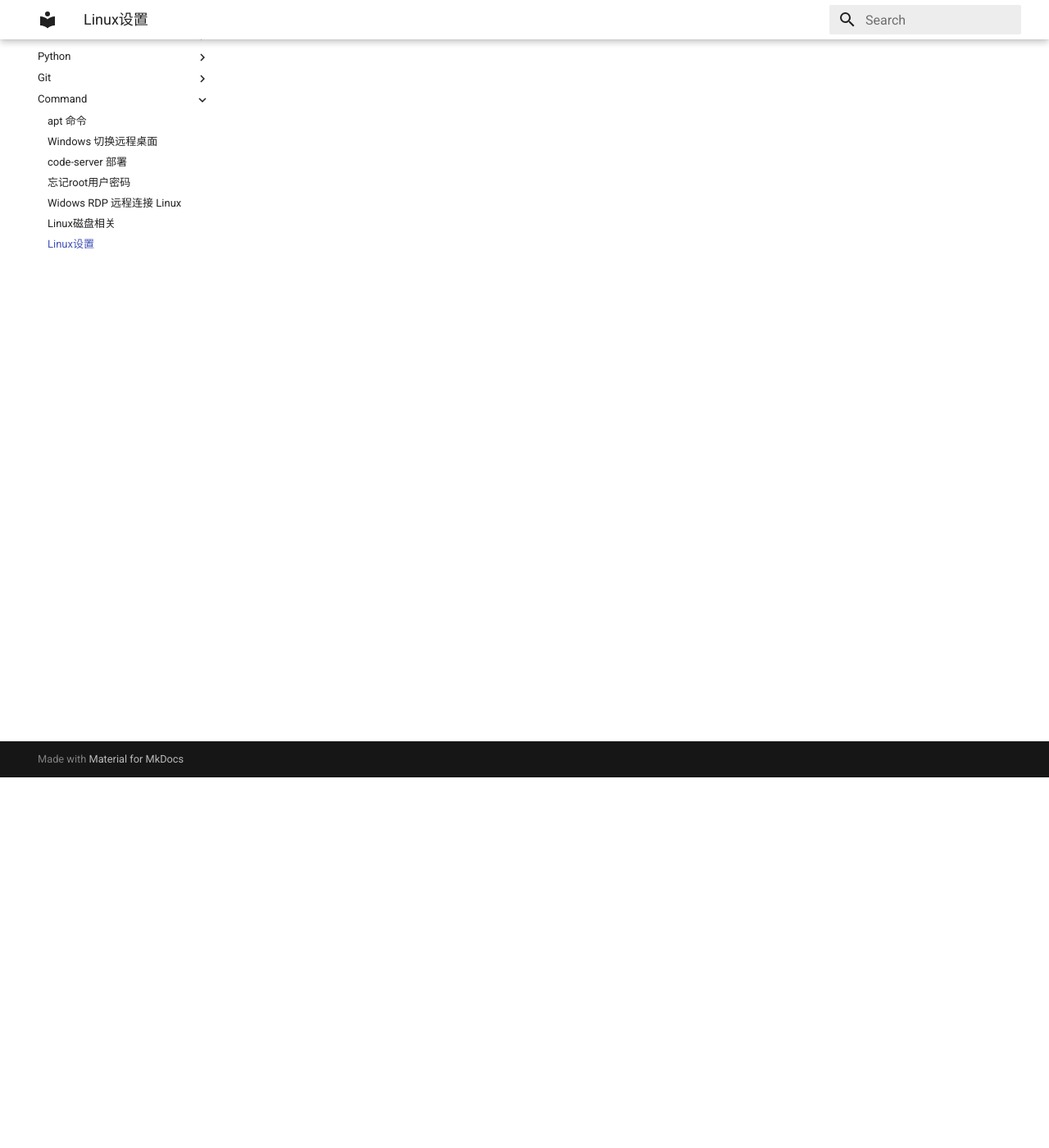
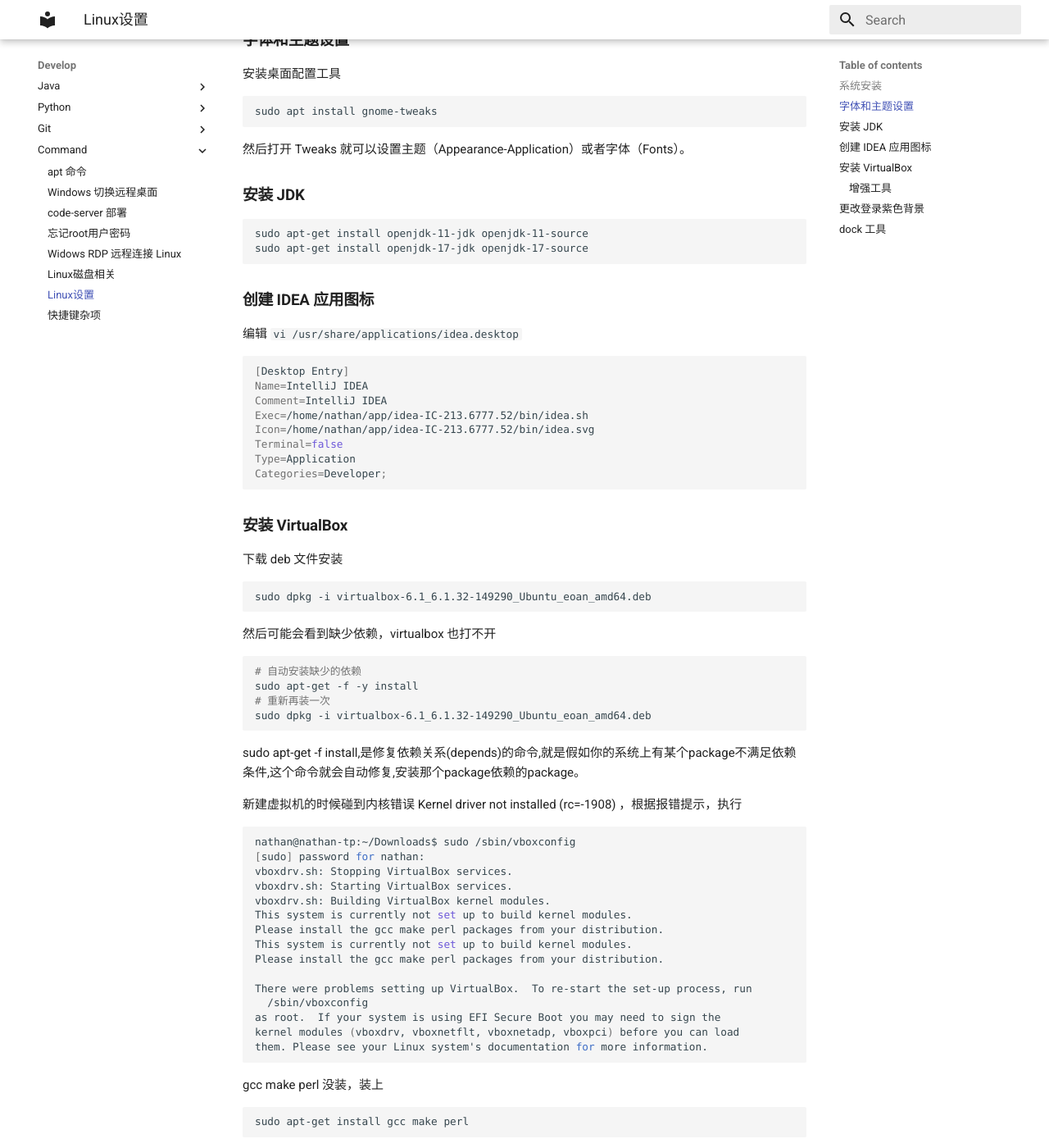
Before and after one commit to zgshen/wiki, an MkDocs documentation site: the page built from docs/develop/command/Linux设置.md, in a window 1280 px wide and 1400 px high, scrolled down 452 px. Shown: the whole window at 82% size. Built offline with MkDocs 1.6.1 and Material for MkDocs 9.7.7, drawn with Linux system fonts in a browser that asks for light colours; some web fonts are replaced; some of the changed text lies outside the part shown.

Commit message:
feat: linux

````diff
--- a/docs/develop/command/Linux设置.md
+++ b/docs/develop/command/Linux设置.md
@@ -1,7 +1,7 @@
 
 # Linux 设置
 
-## 系统安装
+### 系统安装
 
 分区设置，选择空闲的分区进行分割
 
@@ -14,3 +14,126 @@
 最后注意选择 boot 所在的分区作为启动引导其设备（Device for boot loader installation）。
 
 安装参考 [WIN10安装Ubuntu20双系统](https://blog.csdn.net/qq_33187136/article/details/113924497)
+
+### 字体和主题设置
+
+安装桌面配置工具
+```bash
+sudo apt install gnome-tweaks
+```
+
+然后打开 Tweaks 就可以设置主题（Appearance-Application）或者字体（Fonts）。
+
+### 安装 JDK
+
+```bash
+sudo apt-get install openjdk-11-jdk openjdk-11-source
+sudo apt-get install openjdk-17-jdk openjdk-17-source
+```
+
+### 创建 IDEA 应用图标
+
+编辑 `vi /usr/share/applications/idea.desktop`
+```bash
+[Desktop Entry]
+Name=IntelliJ IDEA
+Comment=IntelliJ IDEA
+Exec=/home/nathan/app/idea-IC-213.6777.52/bin/idea.sh
+Icon=/home/nathan/app/idea-IC-213.6777.52/bin/idea.svg
+Terminal=false
+Type=Application
+Categories=Developer;
+```
+
+### 安装 VirtualBox
+
+下载 deb 文件安装
+```bash
+sudo dpkg -i virtualbox-6.1_6.1.32-149290_Ubuntu_eoan_amd64.deb
+```
+
+然后可能会看到缺少依赖，virtualbox 也打不开
+
+```bash
+# 自动安装缺少的依赖
+sudo apt-get -f -y install
+# 重新再装一次
+sudo dpkg -i virtualbox-6.1_6.1.32-149290_Ubuntu_eoan_amd64.deb
+```
+
+sudo apt-get -f install,是修复依赖关系(depends)的命令,就是假如你的系统上有某个package不满足依赖条件,这个命令就会自动修复,安装那个package依赖的package。
+
+新建虚拟机的时候碰到内核错误 Kernel driver not installed (rc=-1908) ，根据报错提示，执行
+
+```bash
+nathan@nathan-tp:~/Downloads$ sudo /sbin/vboxconfig
+[sudo] password for nathan:
+vboxdrv.sh: Stopping VirtualBox services.
+vboxdrv.sh: Starting VirtualBox services.
+vboxdrv.sh: Building VirtualBox kernel modules.
+This system is currently not set up to build kernel modules.
+Please install the gcc make perl packages from your distribution.
+This system is currently not set up to build kernel modules.
+Please install the gcc make perl packages from your distribution.
+
+There were problems setting up VirtualBox.  To re-start the set-up process, run
+  /sbin/vboxconfig
+as root.  If your system is using EFI Secure Boot you may need to sign the
+kernel modules (vboxdrv, vboxnetflt, vboxnetadp, vboxpci) before you can load
+them. Please see your Linux system's documentation for more information.
+```
+
+gcc make perl 没装，装上
+```bash
+sudo apt-get install gcc make perl
+```
+
+再执行可以了
+```bash
+nathan@nathan-tp:~/Downloads$ sudo /sbin/vboxconfig
+vboxdrv.sh: Stopping VirtualBox services.
+vboxdrv.sh: Starting VirtualBox services.
+vboxdrv.sh: Building VirtualBox kernel modules.
+```
+
+#### 增强工具
+
+Deviced-insert Guest Additions CD image 增强工具点了没反应，直接到 http://download.virtualbox.org/virtualbox/ 下载对应版本的 addition，如 VBoxGuestAdditions_6.1.2.iso，打开选择对应系统版本安装。
+
+完毕重启后发现分辨率变高了，不再是 600*800 了。
+
+全屏与非全屏切换：Ctrl+F, 需要注意是右手边的Ctrl键。
+
+另外，还有其他几个可以记住：
+
+- 切换到全屏模式：Ctrl + F
+- 切换到无缝模式：Ctrl + L
+- 切换到比例模式：Ctrl + C
+- 显示控制菜单 ：Ctrl + Home
+
+记住，一定是右边的 Ctrl 键，这个键也是切换回本机的功能键，先按一下右 Ctrl，再按 Alt+Tab 就回到本机应用了，而不是在虚拟机里切换应用。
+
+这样操作后可能分辨率还是不够，可以尝试吧显存调大些 Display-Screen-Video Memory 设置为 64MB，这个要关闭虚拟机时候才能改。
+
+或者尝试点击 View-Adjust Wnidow size，让分辨率自适应。或者点击 View-Virtual Screen1 选择想要的分辨。
+
+### 更改登录紫色背景
+
+手动比较麻烦，github 有人写了个脚本 [PRATAP-KUMAR](https://github.com/PRATAP-KUMAR/ubuntu-gdm-set-background)
+
+下载解压后执行命令设置，详细见 GitHub 说明
+```bash
+sudo ./ubuntu-gdm-set-background --image /home/user/backgrounds/image.jpg
+sudo ./ubuntu-gdm-set-background --color \#aAbBcC
+```
+缺的包安装
+```bash
+sudo apt install libglib2.0-dev-bin
+```
+
+### dock 工具
+
+卸载自带 dock
+```bash
+sudo apt-get autoremove --purge gnome-shell-extension-ubuntu-dock -y
+```
--- a/mkdocs.yml
+++ b/mkdocs.yml
@@ -54,6 +54,7 @@ nav:
       - Widows RDP 远程连接 Linux: develop/command/Widows远程连接Linux i3桌面.md
       - Linux磁盘相关: develop/command/Linux磁盘相关.md
       - Linux设置: develop/command/Linux设置.md
+      - 快捷键杂项: develop/command/快捷键杂项.md
   - Lang:
     - 资料: lang/资料.md
     - 介词: lang/介词.md
````
Also changed, not shown: docs/develop/command/快捷键杂项.md (added, +7 -0 lines).
